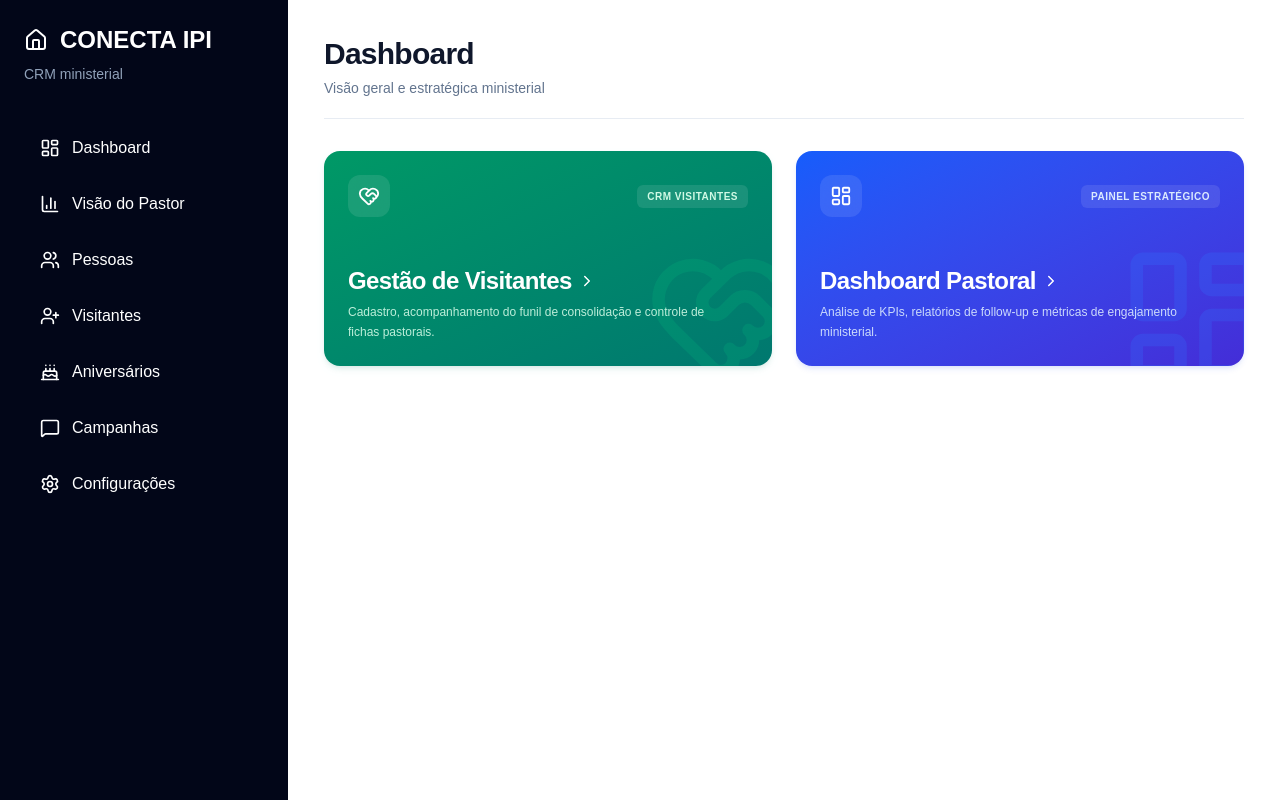
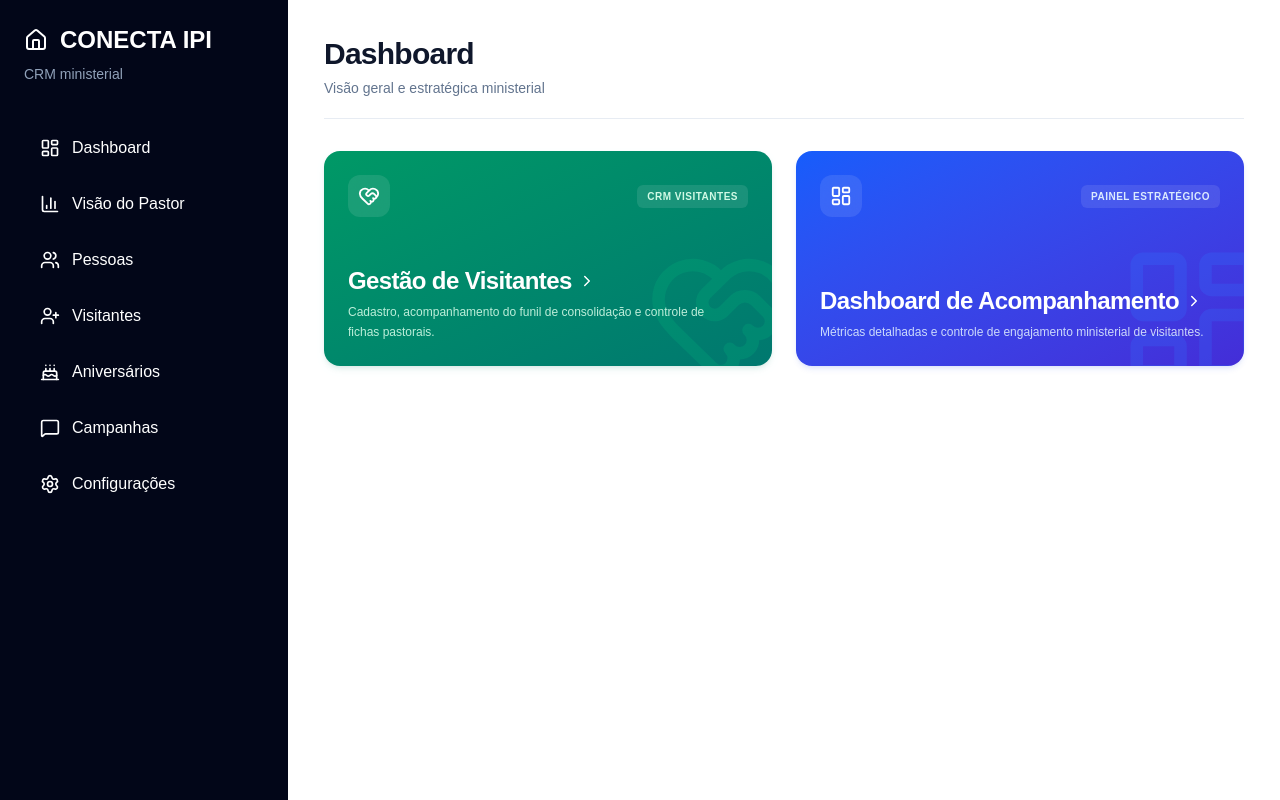
Before and after one commit to SecretariaIPI/conecta-ipi, a Next.js app: page / in a window 1280 px wide. Built offline with nearby package versions, Linux system fonts and the light colour scheme.

Commit message:
fix: atualizando titulos e botoes da dashboard

```diff
--- a/src/app/page.tsx
+++ b/src/app/page.tsx
@@ -51,7 +51,7 @@ export default function DashboardPage() {
           </div>
         </Link>
 
-        {/* Card 2: Dashboard Pastoral */}
+        {/* Card 2: Dashboard Acompanhamento */}
         <Link
           href="/dashboard/pastor/acompanhamento"
           className="group relative bg-gradient-to-br from-blue-600 to-indigo-700 text-white rounded-2xl p-6 shadow-md shadow-blue-700/10 flex flex-col justify-between overflow-hidden transition duration-200 active:scale-[0.99]"
@@ -71,11 +71,11 @@ export default function DashboardPage() {
 
           <div className="mt-12 z-10 space-y-1.5">
             <h2 className="text-2xl font-black tracking-tight flex items-center gap-1.5">
-              Dashboard Pastoral
+              Dashboard de Acompanhamento
               <ChevronRight size={18} className="transform group-hover:translate-x-1 transition" />
             </h2>
             <p className="text-blue-100/90 text-xs font-medium leading-relaxed max-w-sm">
-              Análise de KPIs, relatórios de follow-up e métricas de engajamento ministerial.
+              Métricas detalhadas e controle de engajamento ministerial de visitantes.
             </p>
           </div>
         </Link>
```
